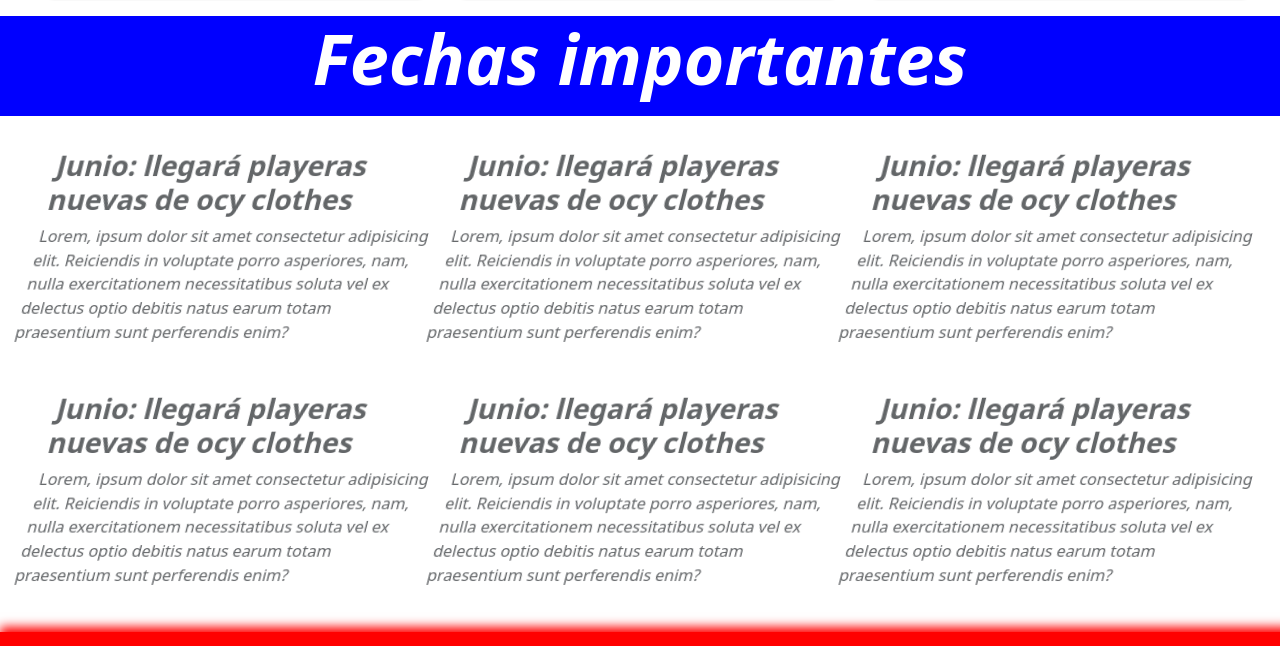
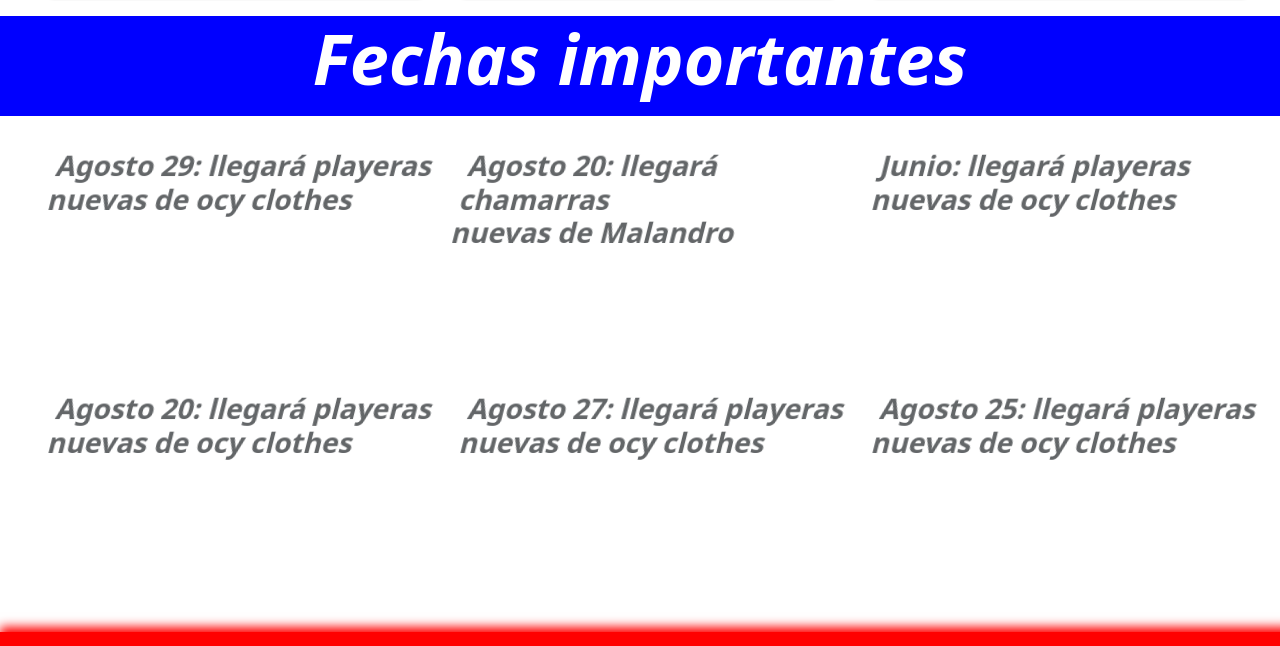
Before and after one commit to alanbc60/7_desafio_entregable, a website: page pages/fechas_descuentos.html in a window 1280 px wide. Shown: the part 1100-1746 px from the top of the page. Drawn offline with nearby package versions, Linux system fonts and the light colour scheme.

```diff
--- a/pages/fechas_descuentos.html
+++ b/pages/fechas_descuentos.html
@@ -140,22 +140,23 @@
                       <div class="carousel-item active">
                         <img src="../imagenes/chamarra_blanca.png"  alt="...">
                         <div class="carousel-caption d-none d-md-block">
-                          <h5>First slide label</h5>
-                          <p>Some representative placeholder content for the first slide.</p>
+                          <h5> La chamarra más vendida</h5>
+                          <p>La chamarra más vendida llega con 10% descuento <br> En sus
+                             ultimas piezas</p>
                         </div>
                       </div>
                       <div class="carousel-item">
                         <img src="../imagenes/corazon_chamarra.png"  alt="...">
                         <div class="carousel-caption d-none d-md-block">
-                          <h5>Second slide label</h5>
-                          <p>Some representative placeholder content for the second slide.</p>
+                          <h5>Nueva chamarra corazón</h5>
+                          <p>Ha llegado la nueva chamarra para el invierno</p>
                         </div>
                       </div>
                       <div class="carousel-item">
                         <img src="../imagenes/playera_ballena.png" alt="...">
                         <div class="carousel-caption d-none d-md-block">
-                          <h5>Third slide label</h5>
-                          <p>Some representative placeholder content for the third slide.</p>
+                          <h5> La ballenita en descuento </h5>
+                          <p> Encuentra la playera ballenita con un gran descuento del 10% </p>
                         </div>
                       </div>
                     </div>
@@ -199,9 +200,7 @@
                             <h4>Codigo de descuento del 10%</h4>
                             <p>
                                 El código de descuento es: HA678283 <br>
-                                tienes hasta el 20 de julio para aplicarlo
-
-
+                                tienes hasta el 20 de julio para aplicarlo.
                             </p>
                         </div>
 
@@ -219,12 +218,10 @@
                             <div class="titulo_card_descuento">
                                 <h2><b>Descuento</b></h2>
                             </div>
+                            <h4>Codigo de descuento del 10%</h4>
                             <p>
-                                Lorem, ipsum dolor sit amet consectetur
-                                adipisicing elit. Reiciendis in voluptate porro
-                                asperiores, nam, nulla exercitationem necessitatibus
-                                soluta vel ex delectus optio debitis natus earum totam
-                                praesentium sunt perferendis enim?
+                                El código de descuento es: HA678283 <br>
+                                tienes hasta el 20 de julio para aplicarlo.
                             </p>
                         </div>
                     </div>
@@ -239,13 +236,10 @@
                             <div class="titulo_card_descuento">
                                 <h2><b>Descuento</b></h2>
                             </div>
-
+                            <h4>Codigo de descuento del 10%</h4>
                             <p>
-                                Lorem, ipsum dolor sit amet consectetur
-                                adipisicing elit. Reiciendis in voluptate porro
-                                asperiores, nam, nulla exercitationem necessitatibus
-                                soluta vel ex delectus optio debitis natus earum totam
-                                praesentium sunt perferendis enim?
+                                El código de descuento es: HA678283 <br>
+                                tienes hasta el 20 de julio para aplicarlo.
                             </p>
                         </div>
 
@@ -264,17 +258,12 @@
                             <div class="titulo_card_descuento">
                                 <h2><b>Descuento</b></h2>
                             </div>
-
+                            <h4>Codigo de descuento del 10%</h4>
                             <p>
-                                Lorem, ipsum dolor sit amet consectetur
-                                adipisicing elit. Reiciendis in voluptate porro
-                                asperiores, nam, nulla exercitationem necessitatibus
-                                soluta vel ex delectus optio debitis natus earum totam
-                                praesentium sunt perferendis enim?
+                                El código de descuento es: HA678283 <br>
+                                tienes hasta el 20 de julio para aplicarlo.
                             </p>
                         </div>
-
-
                     </div>
 
                     <!-- Fin de la columna 1 -->
@@ -288,16 +277,12 @@
                             <div class="titulo_card_descuento">
                                 <h2><b>Descuento</b></h2>
                             </div>
-
+                            <h4>Codigo de descuento del 10%</h4>
                             <p>
-                                Lorem, ipsum dolor sit amet consectetur
-                                adipisicing elit. Reiciendis in voluptate porro
-                                asperiores, nam, nulla exercitationem necessitatibus
-                                soluta vel ex delectus optio debitis natus earum totam
-                                praesentium sunt perferendis enim?
+                                El código de descuento es: HA678283 <br>
+                                tienes hasta el 20 de julio para aplicarlo.
                             </p>
                         </div>
-
                     </div>
 
                     <!-- Fin de la columna 2 -->
@@ -311,13 +296,10 @@
                             <div class="titulo_card_descuento">
                                 <h2><b>Descuento</b></h2>
                             </div>
-
+                            <h4>Codigo de descuento del 10%</h4>
                             <p>
-                                Lorem, ipsum dolor sit amet consectetur
-                                adipisicing elit. Reiciendis in voluptate porro
-                                asperiores, nam, nulla exercitationem necessitatibus
-                                soluta vel ex delectus optio debitis natus earum totam
-                                praesentium sunt perferendis enim?
+                                El código de descuento es: HA678283 <br>
+                                tienes hasta el 20 de julio para aplicarlo.
                             </p>
                         </div>
 
@@ -342,19 +324,11 @@
                     <div class="card_fecha">
                         <div class="titulo_card_descuento">
                             <h3>
-                                <b>Junio: llegará playeras <br> nuevas
+                                <b>Agosto 29: llegará playeras <br> nuevas
                                     de ocy clothes
                                 </b>
                             </h3>
                         </div>
-
-                        <p>
-                            Lorem, ipsum dolor sit amet consectetur
-                            adipisicing elit. Reiciendis in voluptate porro
-                            asperiores, nam, nulla exercitationem necessitatibus
-                            soluta vel ex delectus optio debitis natus earum totam
-                            praesentium sunt perferendis enim?
-                        </p>
                     </div>
 
                     <!-- Fin de la columna 1 -->
@@ -363,19 +337,12 @@
                     <div class="card_fecha">
                         <div class="titulo_card_descuento">
                             <h3>
-                                <b>Junio: llegará playeras <br> nuevas
-                                    de ocy clothes
+                                <b>Agosto 20: llegará chamarras  <br> nuevas
+                                    de Malandro
                                 </b>
                             </h3>
                         </div>
 
-                        <p>
-                            Lorem, ipsum dolor sit amet consectetur
-                            adipisicing elit. Reiciendis in voluptate porro
-                            asperiores, nam, nulla exercitationem necessitatibus
-                            soluta vel ex delectus optio debitis natus earum totam
-                            praesentium sunt perferendis enim?
-                        </p>
                     </div>
 
                     <!-- Fin de la columna 2 -->
@@ -390,32 +357,18 @@
                             </h3>
                         </div>
 
-                        <p>
-                            Lorem, ipsum dolor sit amet consectetur
-                            adipisicing elit. Reiciendis in voluptate porro
-                            asperiores, nam, nulla exercitationem necessitatibus
-                            soluta vel ex delectus optio debitis natus earum totam
-                            praesentium sunt perferendis enim?
-                        </p>
                     </div>
                     <!--Fin de la columna 3 -->
 
                     <div class="card_fecha">
                         <div class="titulo_card_descuento">
                             <h3>
-                                <b>Junio: llegará playeras <br> nuevas
+                                <b>Agosto 20: llegará playeras <br> nuevas
                                     de ocy clothes
                                 </b>
                             </h3>
                         </div>
 
-                        <p>
-                            Lorem, ipsum dolor sit amet consectetur
-                            adipisicing elit. Reiciendis in voluptate porro
-                            asperiores, nam, nulla exercitationem necessitatibus
-                            soluta vel ex delectus optio debitis natus earum totam
-                            praesentium sunt perferendis enim?
-                        </p>
                     </div>
 
                     <!-- Fin de la columna 1 -->
@@ -425,19 +378,12 @@
                     <div class="card_fecha">
                         <div class="titulo_card_descuento">
                             <h3>
-                                <b>Junio: llegará playeras <br> nuevas
+                                <b>Agosto 27: llegará playeras <br> nuevas
                                     de ocy clothes
                                 </b>
                             </h3>
                         </div>
 
-                        <p>
-                            Lorem, ipsum dolor sit amet consectetur
-                            adipisicing elit. Reiciendis in voluptate porro
-                            asperiores, nam, nulla exercitationem necessitatibus
-                            soluta vel ex delectus optio debitis natus earum totam
-                            praesentium sunt perferendis enim?
-                        </p>
                     </div>
                     <!-- Fin de la columna 2 -->
 
@@ -447,24 +393,14 @@
                     <div class="card_fecha">
                         <div class="titulo_card_descuento">
                             <h3>
-                                <b>Junio: llegará playeras <br> nuevas
+                                <b>Agosto 25: llegará playeras <br> nuevas
                                     de ocy clothes
                                 </b>
                             </h3>
                         </div>
 
-                        <p>
-                            Lorem, ipsum dolor sit amet consectetur
-                            adipisicing elit. Reiciendis in voluptate porro
-                            asperiores, nam, nulla exercitationem necessitatibus
-                            soluta vel ex delectus optio debitis natus earum totam
-                            praesentium sunt perferendis enim?
-                        </p>
                     </div>
-
-
                     <!-- Fin de la columna 3 -->
-
 
                     <!-- Fin de la fila 2 -->
                 </div>
```
